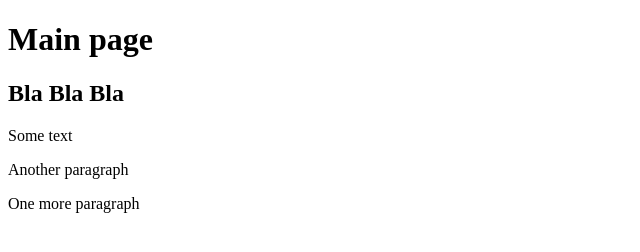
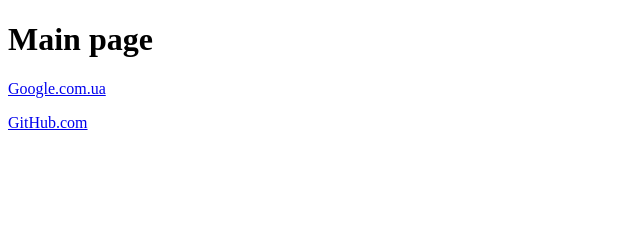
Before and after one commit to Artish26/RRPS01, a plain HTML site: page index.html in a window 1280 px wide. Shown: the whole page, without its empty margins (0-640 px from the left). Drawn offline with Linux system fonts and the light colour scheme.

Commit message:
Added link to index.html

```diff
--- a/index.html
+++ b/index.html
@@ -6,9 +6,7 @@
 </head>
 <body>
 <h1>Main page</h1>
-<h2>Bla Bla Bla</h2>
-<p>Some text</p>
-<p>Another paragraph</p>
-<p>One more paragraph</p>
+<p><a href="https://google.com.ua">Google.com.ua</a></p>
+<p><a href="https://github.com">GitHub.com</a></p>
 </body>
 </html>
```
